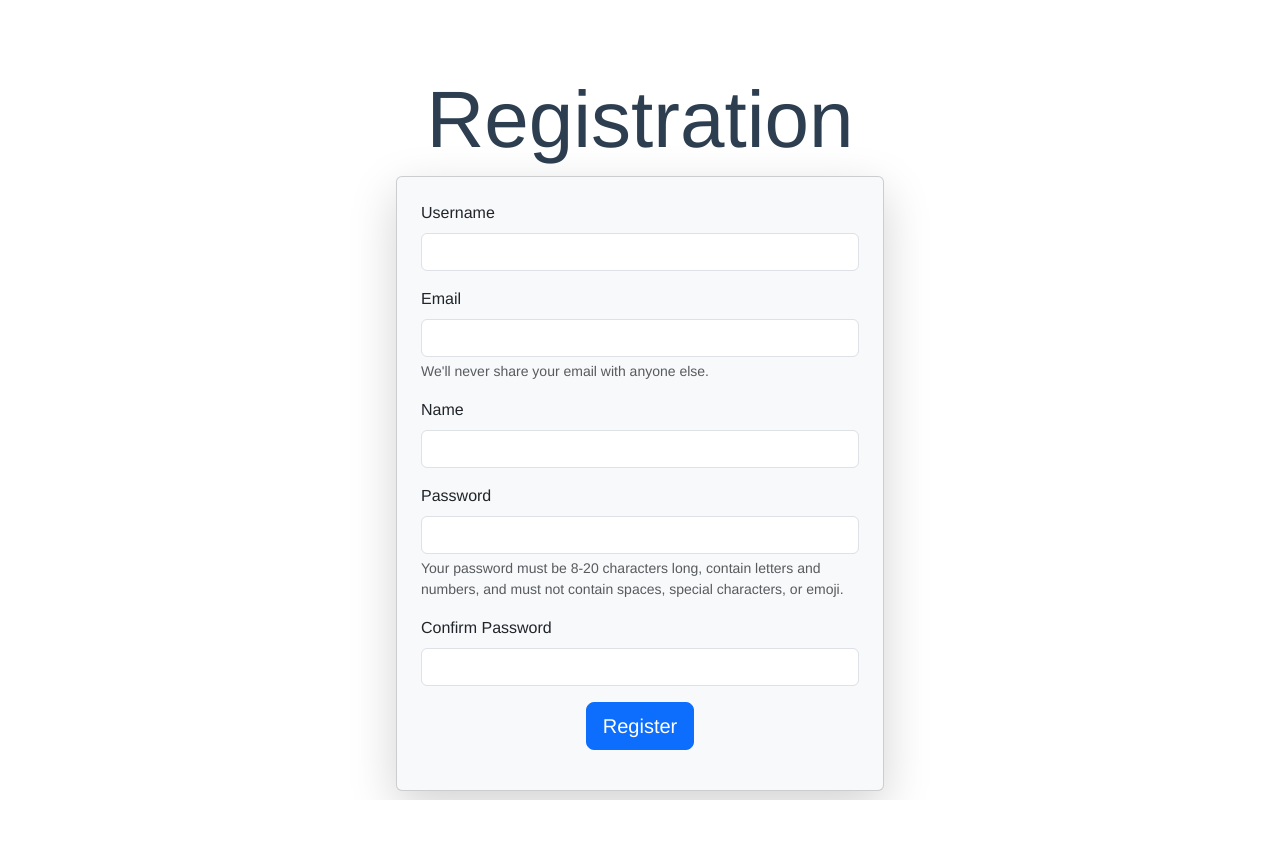
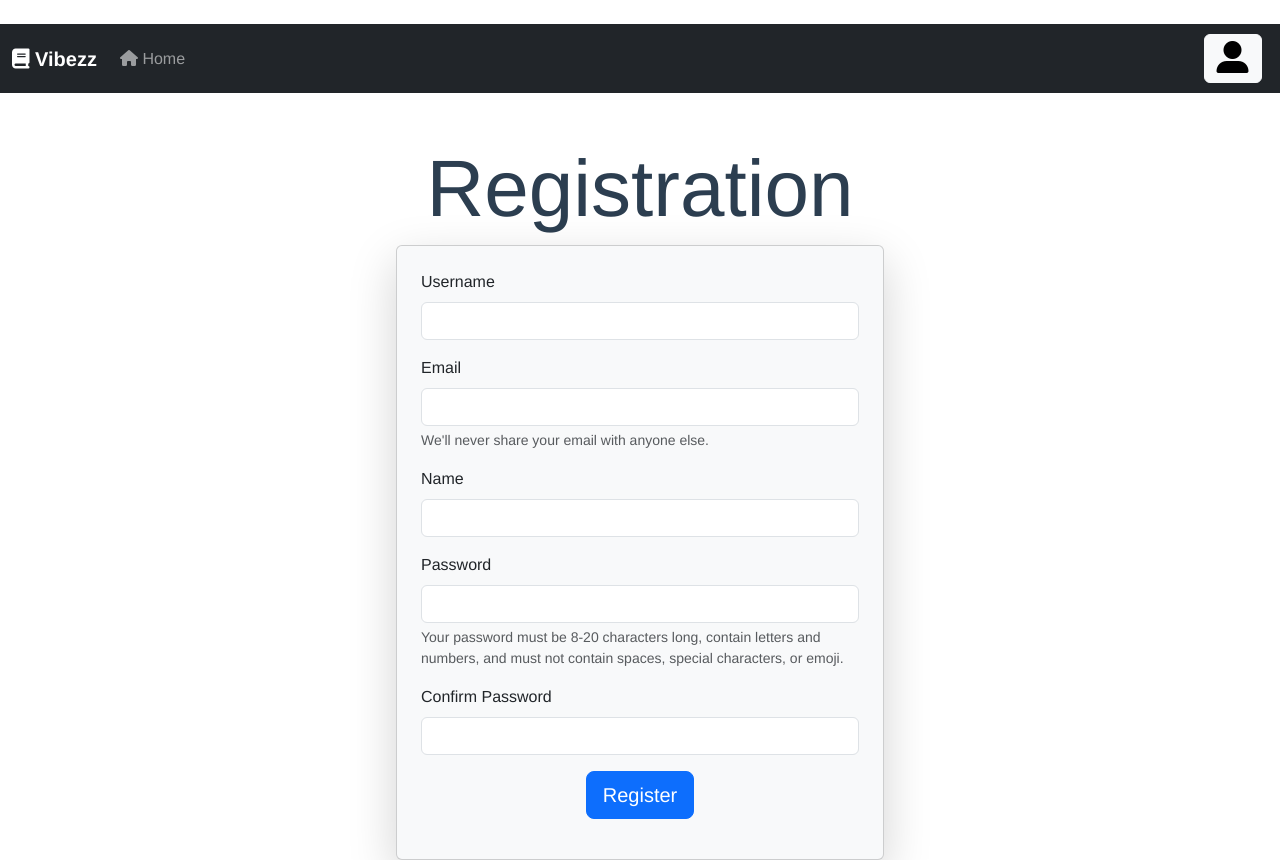
Before and after one commit to Matrixmang0/Vibezz, a Vue app in the folder frontend/: page /register in a window 1280 px wide. Before the commit the page ends 800 px from the top, so only its background shows below. Built offline with nearby package versions, Linux system fonts and the light colour scheme.

Commit message:
Working on buggy Navbar

```diff
--- a/frontend/public/index.html
+++ b/frontend/public/index.html
@@ -16,6 +16,7 @@
     <link rel="stylesheet" href="https://cdnjs.cloudflare.com/ajax/libs/font-awesome/6.5.1/css/all.min.css" integrity="sha512-DTOQO9RWCH3ppGqcWaEA1BIZOC6xxalwEsw9c2QQeAIftl+Vegovlnee1c9QX4TctnWMn13TZye+giMm8e2LwA==" crossorigin="anonymous" referrerpolicy="no-referrer" />
   </head>
   <body>
+    <div id="app"></div>
     <noscript>
       <strong>We're sorry but <%= htmlWebpackPlugin.options.title %> doesn't work properly without JavaScript enabled. Please enable it to continue.</strong>
     </noscript>
@@ -24,7 +25,6 @@
       integrity="sha384-C6RzsynM9kWDrMNeT87bh95OGNyZPhcTNXj1NW7RuBCsyN/o0jlpcV8Qyq46cDfL"
       crossorigin="anonymous"
     ></script>
-    <div id="app"></div>
     <!-- built files will be auto injected -->
   </body>
 </html>
--- a/frontend/src/App.vue
+++ b/frontend/src/App.vue
@@ -1,8 +1,20 @@
 <template>
   <div id="app">
+    <Navbar />
     <router-view/>
   </div>
 </template>
+
+<script>
+import Navbar from './components/Navbar.vue'
+
+export default {
+  name: 'App',
+  components: {
+    Navbar
+  }
+}
+</script>
 
 <style>
 #app {
--- /dev/null
+++ b/frontend/src/components/Navbar.vue
@@ -0,0 +1,121 @@
+<template>
+  <nav class="navbar navbar-expand-lg navbar-dark bg-dark">
+    <div class="container-fluid">
+      <a class="navbar-brand" href="#" style="margin-right: 15px;">
+        <i class="fa fa-book" aria-hidden="true"></i>
+        Vibezz
+      </a>
+      <button
+        class="navbar-toggler"
+        type="button"
+        data-bs-toggle="collapse"
+        data-bs-target="#navbarTogglerDemo02"
+        aria-controls="navbarTogglerDemo02"
+        aria-expanded="false"
+        aria-label="Toggle navigation"
+      >
+      <span class="navbar-toggler-icon"></span>
+      </button>
+      <div class="collapse navbar-collapse" id="navbarTogglerDemo02">
+        <ul class="navbar-nav me-auto mb-2 mb-lg-0">
+          <li class="nav-item">
+            <a class="nav-link" href="#"><i class="fa-solid fa-house"></i> Home</a>
+          </li>
+
+        </ul>
+
+        <!-- {% include 'searchbar.html' with context %}
+
+        {% if request.endpoint == 'show_book' %}
+              <div class="text-center text-white">
+                  <h1 class="display-5">{{book.title}}</h1>
+              </div>
+        {% endif %} -->
+
+        <ul class="navbar-nav ms-auto mb-2 mb-lg-0">
+
+          <!-- {% if session["user_id"] == 10000 %}
+          <li class="nav-item">
+            <a class="nav-link" href="#"><i class="fa-solid fa-chart-simple"></i> User Stats</a>
+          </li>
+          <li class="nav-item">
+            <a class="nav-link" href="#"><i class="fa-solid fa-universal-access"></i>  Requests</a>
+          </li>
+          <li class="nav-item">
+            <a class="nav-link" href="#"><i class="fa-solid fa-hand-holding-hand"></i> Borrows</a>
+          </li>
+          {% elif session["user_id"] %}
+          <li class="nav-item">
+            <a class="nav-link" href="#"><i class="fa-solid fa-chart-simple"></i> My Stats</a>
+          </li>
+          <li class="nav-item">
+            <a class="nav-link" href="#"><i class="fa-solid fa-book-open"></i>  My Books</a>
+          </li>
+          <li class="nav-item">
+            <a class="nav-link" href="#"><i class="fa-solid fa-cart-shopping"></i> My Cart</a>
+          </li>
+          {% else %}
+          <li class="nav-item">
+            <a class="nav-link" href="#"><i class="fa-solid fa-right-to-bracket"></i> Login</a>
+          </li>
+          <li class="nav-item">
+            <a class="nav-link" href="#"><i class="fa-solid fa-cash-register"></i> Register</a>
+          </li>
+          {% endif %} -->
+
+
+        </ul>
+
+
+
+        <p>&nbsp;&nbsp;&nbsp;&nbsp;&nbsp;&nbsp;</p>
+
+          <div class="dropdown" style="margin: 2px 2px;">
+              <a class="btn btn-light" href="#" role="button" id="dropdownMenuLink" data-bs-toggle="dropdown" aria-expanded="false">
+                  <!-- {% if "user_id" in session %} -->
+                      <!-- <div class="profile-img">
+                          <img src="https://api.dicebear.com/7.x/pixel-art/svg?seed=0" width="40" height="40" alt="Profile Image" class="img-fluid rounded-circle" />
+                      </div> -->
+                  <!-- {% else %} -->
+                      <i class="fa-solid fa-user-large fa-2x"></i>
+                  <!-- {% endif %} -->
+              </a>
+              <ul class="dropdown-menu dropdown-menu-end" aria-labelledby="dropdownMenuLink">
+                  <!-- {% if "user_id" in session %}
+                      <li><a class="dropdown-item" href="#">Profile</a></li>
+                      {% if session['user_id'] != 10000 %}
+                          <li><a class="dropdown-item" href="#">My Orders</a></li>
+                          <li><a class="dropdown-item" href="#">My Borrows</a></li>
+                          <li><a class="dropdown-item" href="#">Requests</a></li>
+                      {% endif %}
+                      <li><hr class="dropdown-divider"></li>
+                      <li class="logout-item"><a class="dropdown-item" href="#">Logout</a></li>
+                  {% else %}
+                      <li><a class="dropdown-item" href="#">Login</a></li>
+                      <li><a class="dropdown-item" href="#">Register</a></li>
+                  {% endif %} -->
+              </ul>
+          </div>
+
+        <p>&nbsp;</p>
+      </div>
+    </div>
+  </nav>
+</template>
+
+<script>
+export default {
+  name: 'Navbar',
+}
+</script>
+
+<style scoped>
+  .logout-item {
+    background-color: #ff6347; /* Red background color */
+  }
+
+  /* If you prefer inline styles */
+  .logout-item a {
+    background-color: #ff6347; /* Red background color */
+  }
+</style>
--- a/frontend/src/components/Registration.vue
+++ b/frontend/src/components/Registration.vue
@@ -40,7 +40,6 @@
 export default {
   name: 'Registration',
 }
-
 </script>
 
 <style scoped>
--- a/frontend/src/router/index.js
+++ b/frontend/src/router/index.js
@@ -7,6 +7,7 @@ import Login from '../components/Login.vue'
 Vue.use(VueRouter)
 
 const routes = [
+
   {
     path: '/register',
     name: 'Registration',
```
